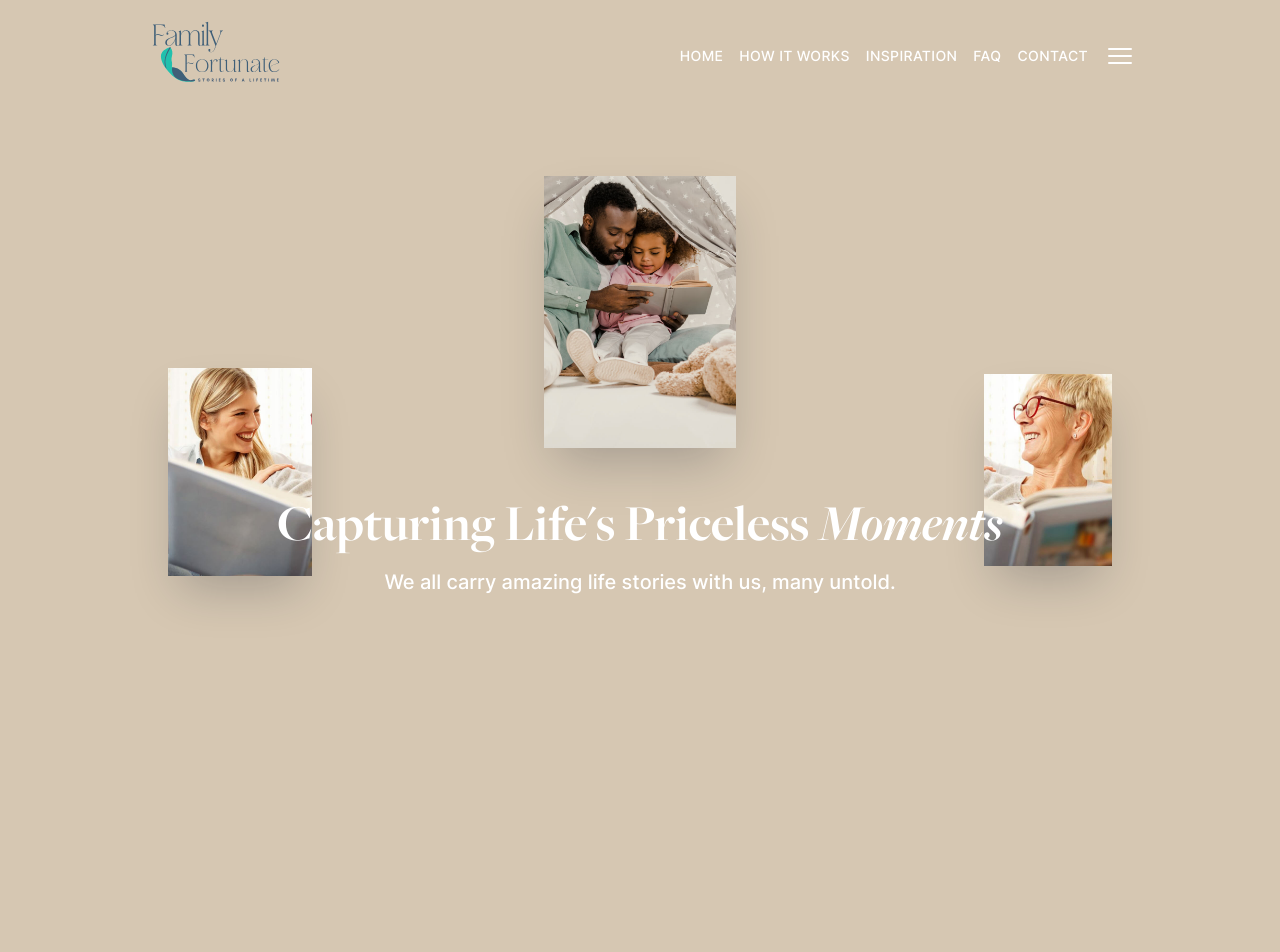
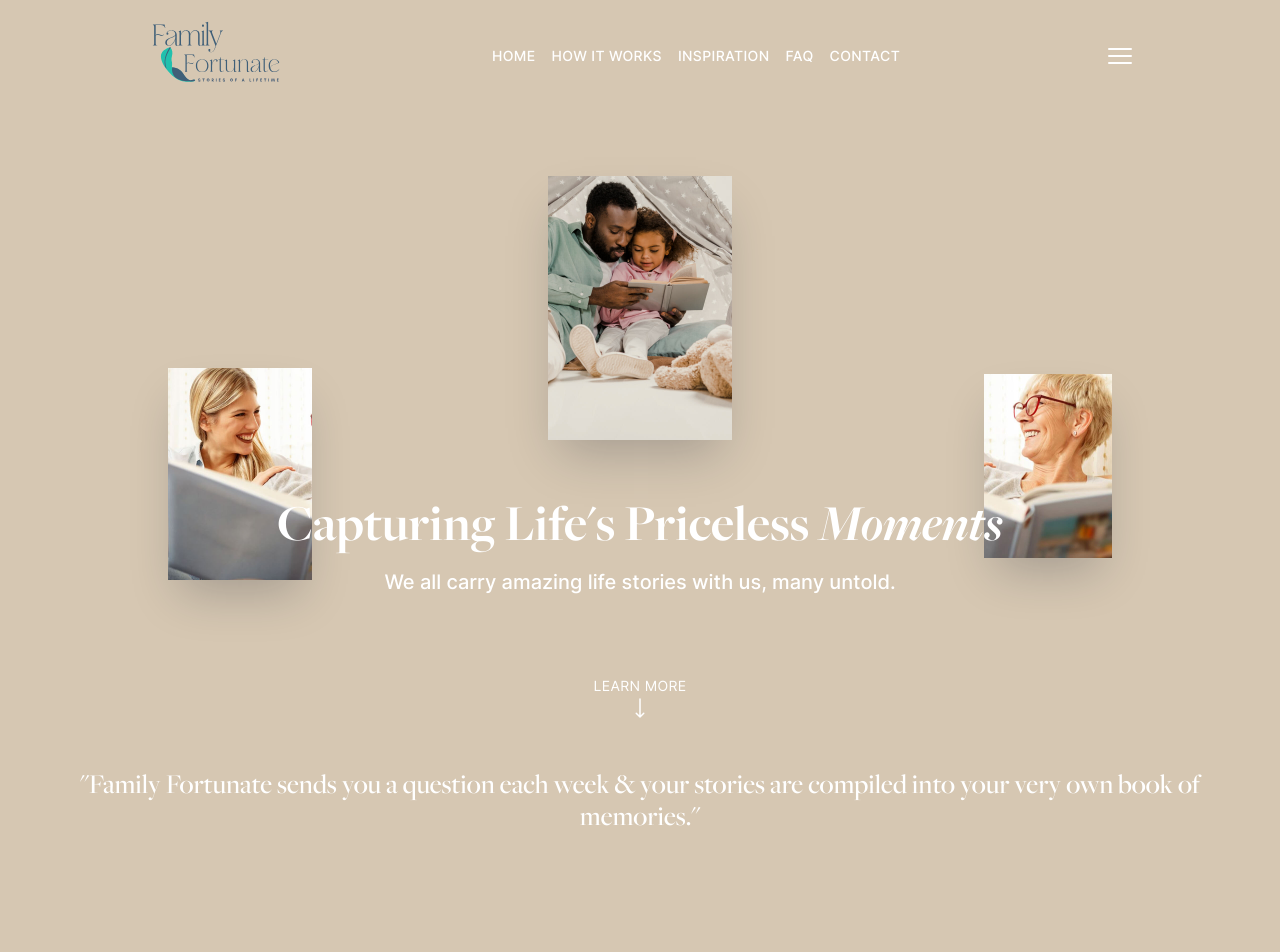
Before and after one commit to atweberlly/familywise, a Next.js app: page / in a window 1280 px wide. Shown: the top 952 px of the page. Built offline with nearby package versions, Linux system fonts and the light colour scheme.

Commit message:
Update header

```diff
--- a/src/pages/index.jsx
+++ b/src/pages/index.jsx
@@ -1,4 +1,4 @@
-import { Bars3Icon } from '@heroicons/react/24/outline'
+import { Bars3Icon, ArrowLongDownIcon } from '@heroicons/react/24/outline'
 import Image from 'next/image'
 import Title from '~/components/Title'
 
@@ -21,40 +21,41 @@ export default function Home() {
               <a href="">FAQ</a>
               <a href="">Contact</a>
             </nav>
+          </div>
 
-            <button className="h-8 w-8" type="button">
-              <Bars3Icon />
-            </button>
-          </div>
+          <button className="h-8 w-8" type="button">
+            <Bars3Icon />
+          </button>
         </div>
 
-        <div className="mx-auto mt-16 h-screen max-w-screen-lg px-10">
+        <div className="mx-auto max-w-screen-lg px-10 pt-16">
           <div className="relative">
             <Image
-              className="absolute left-1/2 h-[272px] w-[192px] -translate-x-1/2 shadow-xl"
+              className="absolute top-0 left-1/2 z-0 -translate-x-1/2 shadow-xl"
               src="/images/hero/hero-image-1@4x.jpg"
               alt=""
               width="184"
               height="264"
             />
             <Image
-              className="absolute top-48 left-0 h-[208px] w-[144px] shadow-xl"
+              className="absolute top-48 left-0 z-10 shadow-xl"
               src="/images/hero/hero-image-2@4x.jpg"
               alt=""
               width="144"
               height="208"
             />
             <Image
-              className="absolute top-[calc(12rem+6px)] right-0 h-[192px] w-[128px] shadow-xl"
+              className="absolute top-[calc(12rem+6px)] right-0 z-10 shadow-xl"
               src="/images/hero/hero-image-3@4x.jpg"
               alt=""
               width="128"
               height="192"
             />
 
-            <div className="relative pt-80">
-              <h1 className="text-center font-serif text-[3.25rem] font-bold leading-none">
-                Capturing Life&apos;s Priceless <span className="italic">Moments</span>
+            <div className="relative z-20 pt-80">
+              <h1 className="text-center font-serif text-[3.25rem] leading-none">
+                <span className="font-bold">Capturing Life&apos;s Priceless</span>{' '}
+                <span className="font-semibold italic">Moments</span>
               </h1>
               <p className="mt-5 text-center text-xl font-medium">
                 We all carry amazing life stories with us, many untold.
@@ -62,6 +63,24 @@ export default function Home() {
             </div>
           </div>
         </div>
+
+        <button className="mx-auto mt-20 flex flex-col items-center" type="button">
+          <div className="text-sm uppercase tracking-wide">Learn more</div>
+          <ArrowLongDownIcon className="h-6 w-6" />
+        </button>
+
+        <div className="mt-12 px-10">
+          <p className="text-center font-serif text-[1.75rem] leading-8">
+            &quot;Family Fortunate sends you a question each week & your stories are compiled into
+            your very own book of memories.&quot;
+          </p>
+        </div>
+
+        <div className="mt-32 overflow-x-hidden px-10">
+          <div className="text-center font-serif text-[3.25rem] font-bold leading-none">
+            How it works
+          </div>
+        </div>
       </header>
     </div>
   )
```
